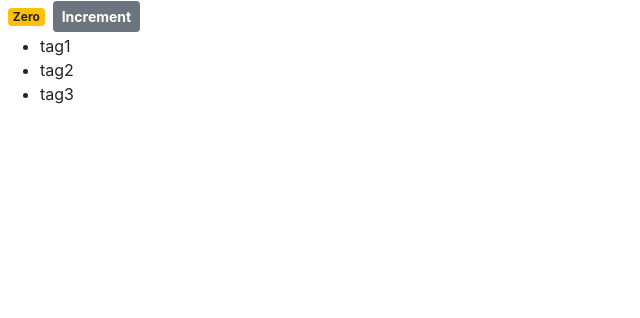
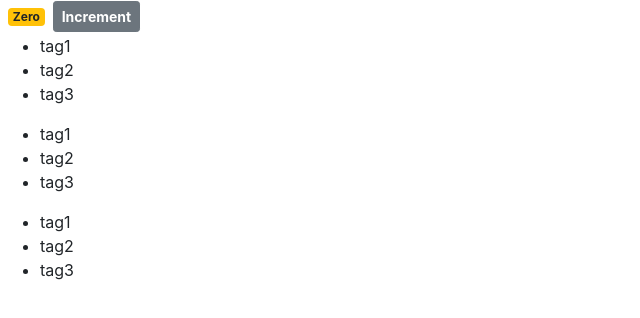
Before and after one commit to shafeek2112/react-app, a React (Create React App) app: page / in a window 1280 px wide. Shown: the top 318 px of the page, without its empty margins (0-640 px from the left). Built offline with nearby package versions, Linux system fonts and the light colour scheme.

Commit message:
Conditional Rendering Lists

```diff
--- a/src/components/counter.jsx
+++ b/src/components/counter.jsx
@@ -5,13 +5,20 @@ class Counter extends Component {
 
     state = {
         count : 0,
-        tags  : ['tag1','tag2', 'tag3']
+        tags  : ['tag1','tag2', 'tag3'],
     }
 
     // In the style property, should use the camelcase for attribute.
     //Can apply style using two method, one is here or inline.
     style = {
         fontWeight : 'bold',
+    }
+
+    rederTagList() {
+
+        if(this.state.tags.length  === 0)  return <p>There are no tags</p>
+
+        return this.state.tags.map(tag => <li key={tag}>{tag}</li>)
     }
 
     render() {
@@ -22,6 +29,18 @@ class Counter extends Component {
                 <button style={{ fontWeight: 'bold' }} className="btn btn-secondary btn-sm" >Increment</button>
                 <ul>
                     {/* Below li tag we used 'key' because in react each iterative line need unique key, then only react can update that particular element if any changes in DOM */}
+                    { this.state.tags.map(tag => <li key={tag}>{tag}</li>) }
+                </ul>
+
+                {/* Conditional rendering has two methods */}
+                {/* method 1 */}
+                <ul>
+                    { this.rederTagList() }
+                </ul>
+
+                {/* method 2 */}
+                <ul>
+                    { this.state.tags.length  === 0 && <p>There are no tags from method 2</p> }
                     { this.state.tags.map(tag => <li key={tag}>{tag}</li>) }
                 </ul>
             </React.Fragment>
```
